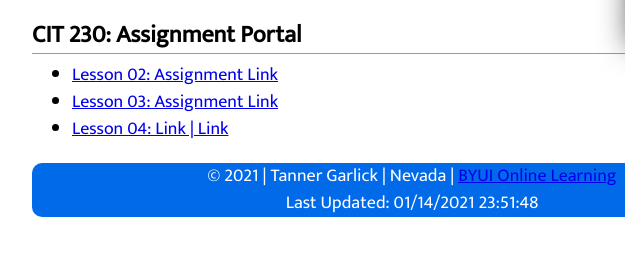
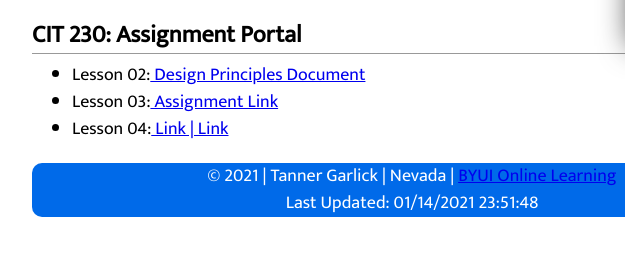
Before and after one commit to TannerGarlick/tannergarlick.github.io, a plain HTML site: page index.html in a window 1280 px wide. Shown: the part 136-392 px from the top of the page, 228-853 px from the left. Drawn offline with Linux system fonts and the light colour scheme.

Commit message:
added lesson 2

```diff
--- a/index.html
+++ b/index.html
@@ -25,9 +25,9 @@
     <nav>
       <h2>CIT 230: Assignment Portal</h2>
       <ul>
-        <li><a href="#">Lesson 02: Assignment Link</a></li>
-        <li><a href="#">Lesson 03: Assignment Link</a></li>
-        <li><a href="#">Lesson 04: Link | Link</a></li>
+        <li>Lesson 02:<a href="lesson2/design-principles.html" target="_blank"> Design Principles Document</a></li>
+        <li>Lesson 03:<a href="#"> Assignment Link</a></li>
+        <li>Lesson 04:<a href="#"> Link | Link</a></li>
       </ul>
     </nav>
     <main></main>
```
Also changed, not shown: lesson2/design-principles.html (added, +10 -0 lines).
